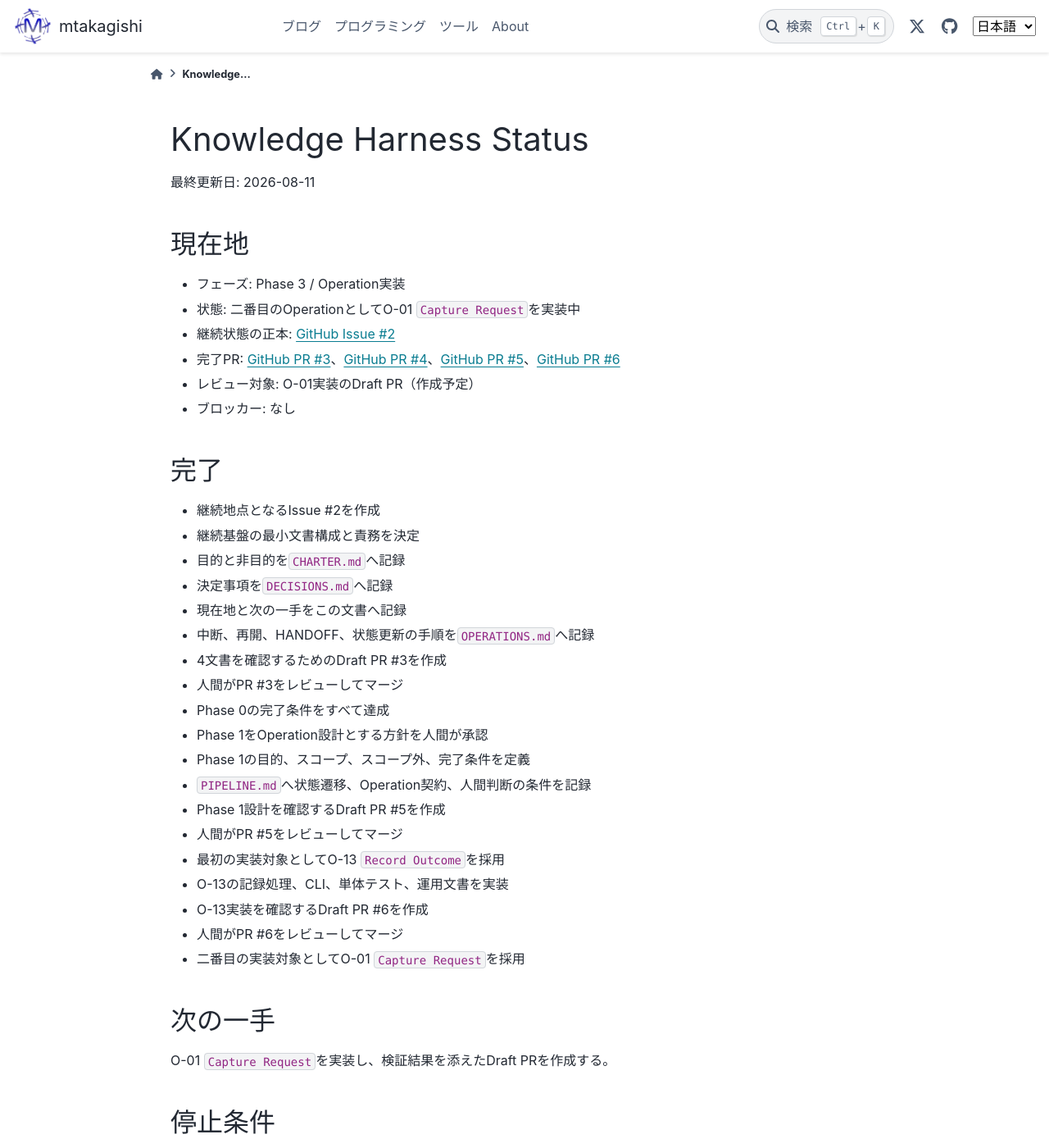
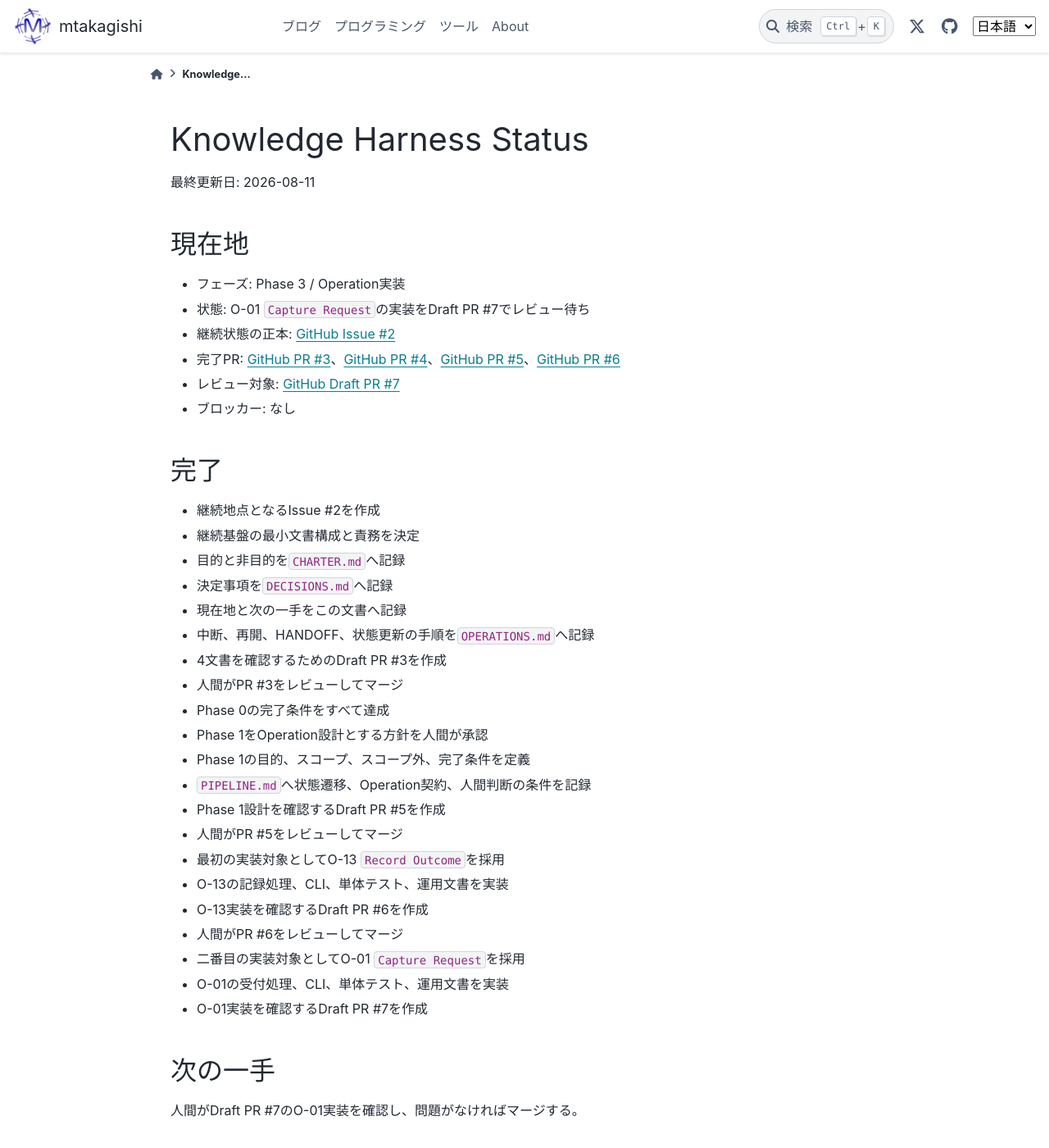
Before and after one commit to mtakagishi/note, a Sphinx documentation site: the page built from docs/agents/knowledge-harness/STATUS.md, in a window 1280 px wide and 1400 px high. Shown: the whole window at 82% size. Built offline with Sphinx 7.4.7 and the PyData theme 0.15.4, drawn with Linux system fonts in a browser that asks for light colours.

Commit message:
Draft PRの状態を記録

```diff
--- a/docs/agents/knowledge-harness/STATUS.md
+++ b/docs/agents/knowledge-harness/STATUS.md
@@ -5,10 +5,10 @@
 ## 現在地
 
 - フェーズ: Phase 3 / Operation実装
-- 状態: 二番目のOperationとしてO-01 `Capture Request`を実装中
+- 状態: O-01 `Capture Request`の実装をDraft PR #7でレビュー待ち
 - 継続状態の正本: [GitHub Issue #2](https://github.com/mtakagishi/note/issues/2)
 - 完了PR: [GitHub PR #3](https://github.com/mtakagishi/note/pull/3)、[GitHub PR #4](https://github.com/mtakagishi/note/pull/4)、[GitHub PR #5](https://github.com/mtakagishi/note/pull/5)、[GitHub PR #6](https://github.com/mtakagishi/note/pull/6)
-- レビュー対象: O-01実装のDraft PR（作成予定）
+- レビュー対象: [GitHub Draft PR #7](https://github.com/mtakagishi/note/pull/7)
 - ブロッカー: なし
 
 ## 完了
@@ -32,10 +32,12 @@
 - O-13実装を確認するDraft PR #6を作成
 - 人間がPR #6をレビューしてマージ
 - 二番目の実装対象としてO-01 `Capture Request`を採用
+- O-01の受付処理、CLI、単体テスト、運用文書を実装
+- O-01実装を確認するDraft PR #7を作成
 
 ## 次の一手
 
-O-01 `Capture Request`を実装し、検証結果を添えたDraft PRを作成する。
+人間がDraft PR #7のO-01実装を確認し、問題がなければマージする。
 
 ## 停止条件
 
```
